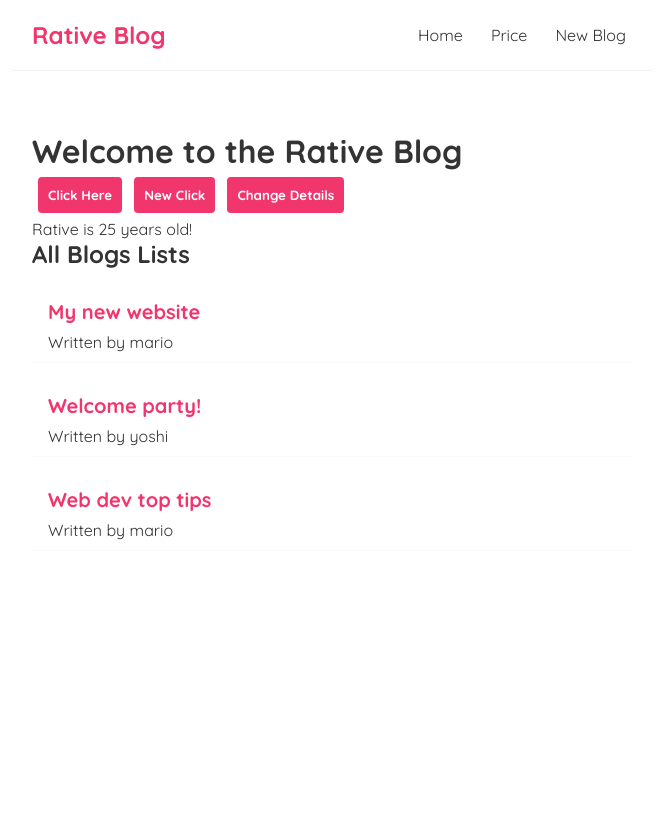
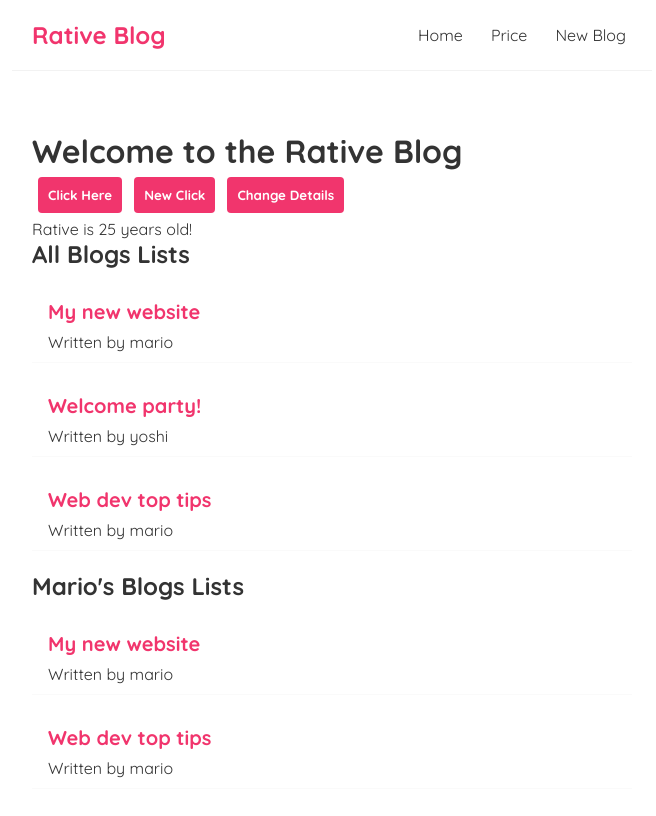
Before and after one commit to suvepatra004/mamba-blog, a React (Create React App) app: page / in a window 1280 px wide. Shown: the top 816 px of the page, without its empty margins (308-964 px from the left). Built offline with nearby package versions, Linux system fonts and the light colour scheme.

Commit message:
little changes in Blogs.js component

```diff
--- a/src/Home.js
+++ b/src/Home.js
@@ -53,6 +53,12 @@ const Home = () => {
       </div>
       <div className="container-3">
         <Blogs blogs={blogs} title="All Blogs Lists" />
+
+        {/* Filtering blogs by author 'mario' and passing to Blogs component */}
+        <Blogs
+          blogs={blogs.filter((blogs) => blogs.author === "mario")}
+          title="Mario's Blogs Lists"
+        />
       </div>
     </div>
   );
```
Also changed, not shown: src/Blogs.js (+8 -0 lines).
